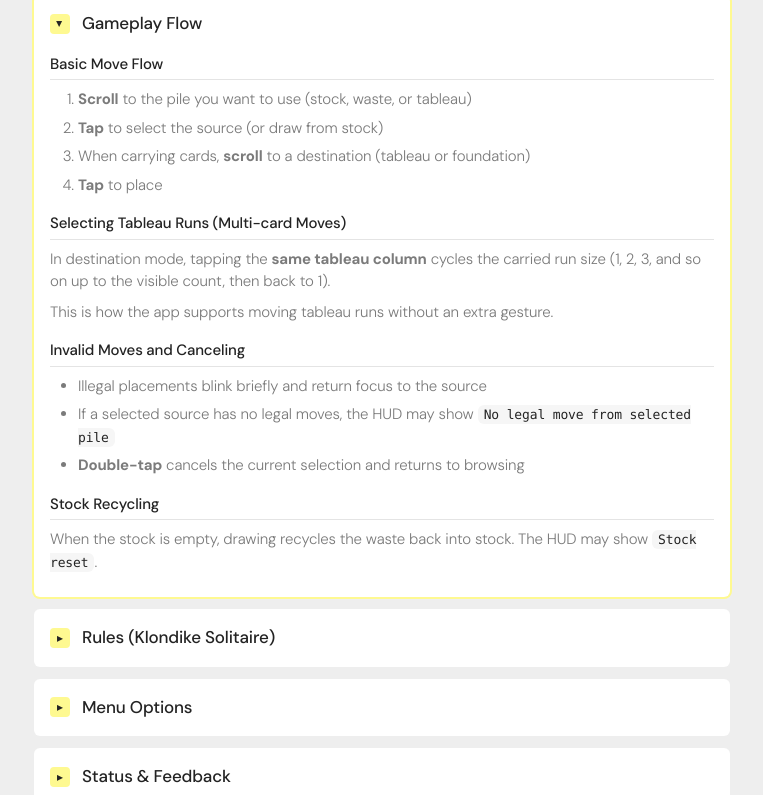
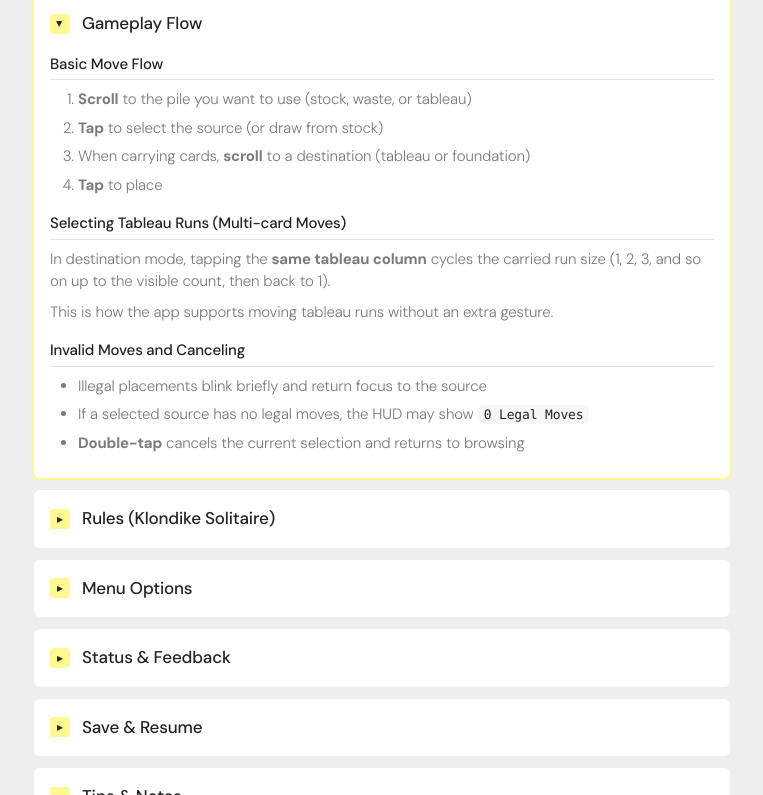
Before and after one commit to dmyster145/EvenSolitaire, a website built with Vite: page index.html in a window 1280 px wide. Both pictures are taken after a click on the link "Gameplay Flow". Shown: the part 572-1367 px from the top of the page, without its empty margins (258-1021 px from the left). Built offline with nearby package versions, Linux system fonts and the light colour scheme; what @evenrealities/even_hub_sdk would draw is missing.

Commit message:
Documentation

```diff
--- a/index.html
+++ b/index.html
@@ -559,12 +559,10 @@
             <h3>Invalid Moves and Canceling</h3>
             <ul>
               <li>Illegal placements blink briefly and return focus to the source</li>
-              <li>If a selected source has no legal moves, the HUD may show <code>No legal move from selected pile</code></li>
+              <li>If a selected source has no legal moves, the HUD may show <code>0 Legal Moves</code></li>
               <li><strong>Double-tap</strong> cancels the current selection and returns to browsing</li>
             </ul>
 
-            <h3>Stock Recycling</h3>
-            <p>When the stock is empty, drawing recycles the waste back into stock. The HUD may show <code>Stock reset</code>.</p>
           </div>
         </details>
       </section>
```
